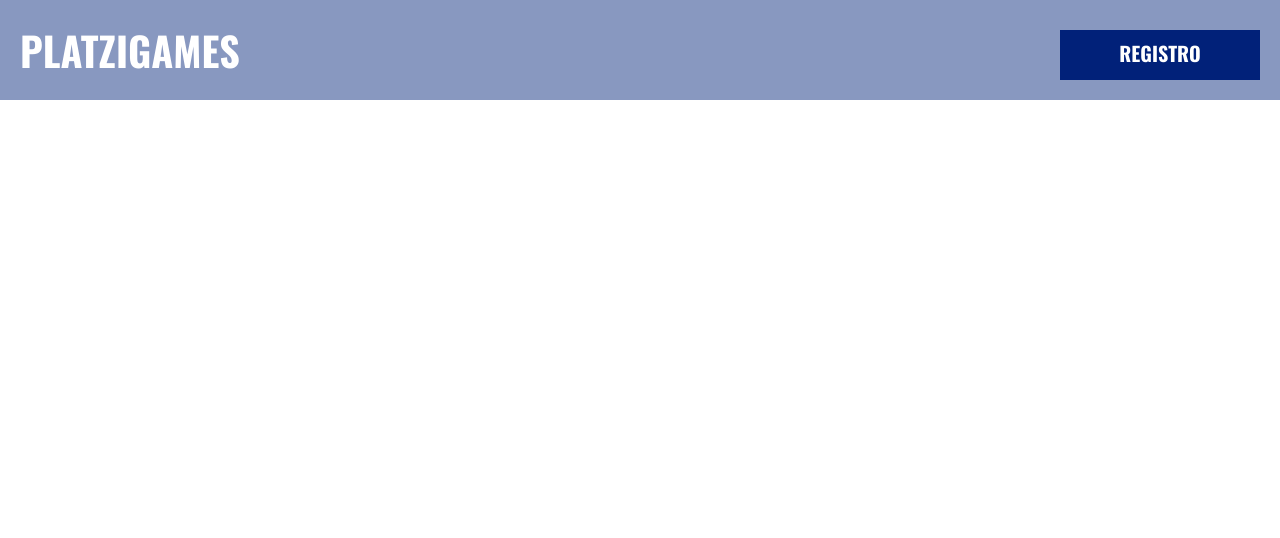
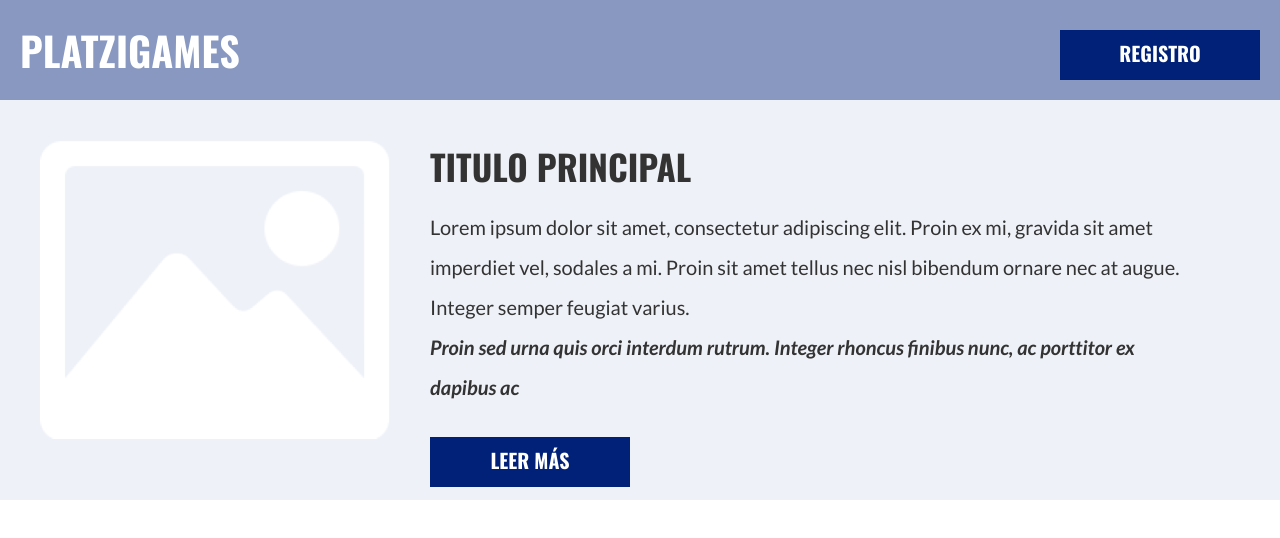
Before and after one commit to josueSN1402/Preprocesadores-CSS, a plain HTML site: page landing.html in a window 1280 px wide. Drawn offline with nearby package versions, Linux system fonts and the light colour scheme.

```diff
--- a/landing.html
+++ b/landing.html
@@ -11,5 +11,23 @@
     <header>
       <h1>PlatziGames</h1><a class="boton">Registro</a>
     </header>
+    <section class="intro">
+      <div class="intro__imagen"><img src="images/imagen.png"></div>
+      <div class="intro__contenido">
+        <h2>Titulo Principal</h2>
+        <p>
+          Lorem ipsum dolor sit amet,
+          consectetur adipiscing elit.
+          Proin ex mi, gravida sit amet
+          imperdiet vel, sodales a mi.
+          Proin sit amet tellus nec nisl
+          bibendum ornare nec at augue.
+          Integer semper feugiat varius.<span>
+             Proin sed urna quis orci interdum
+            rutrum. Integer rhoncus finibus
+            nunc, ac porttitor ex dapibus ac</span>
+        </p><a class="boton">Leer más</a>
+      </div>
+    </section>
   </body>
 </html>
```
Also changed, not shown: 1 other file.
